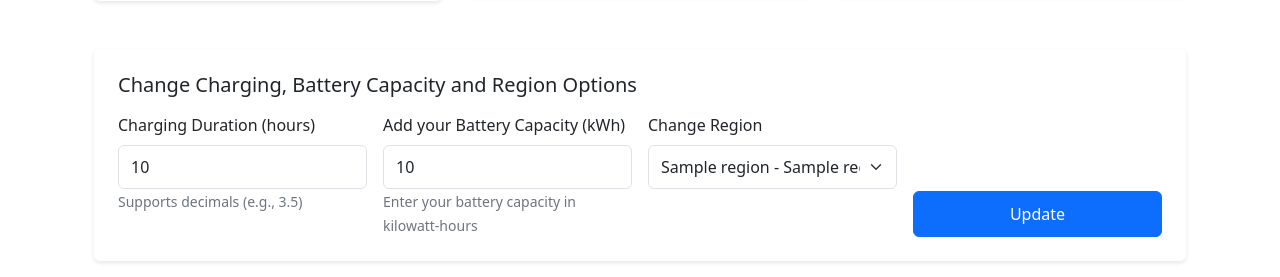
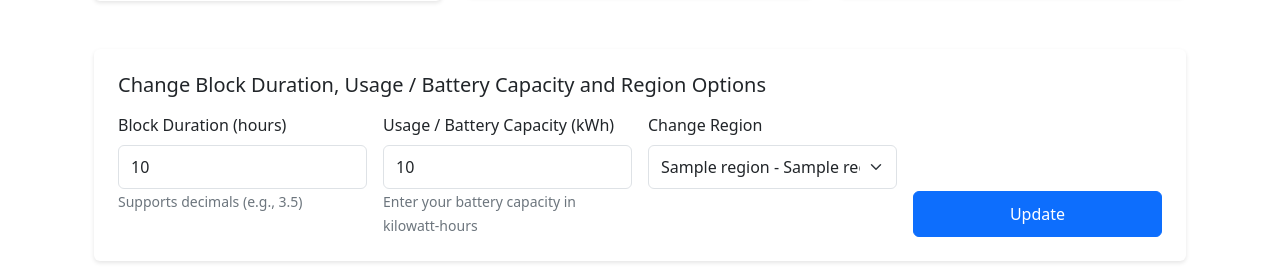
Before and after one commit to parkes-group/octopus, a Flask app: template app/templates/prices.html in a window 1280 px wide. Shown: the part 547-824 px from the top of the page. Run offline with Flask 3, Linux system fonts and the light colour scheme; the template is opened without the code that fills it: most values are stand-ins (such as "Sample title", 1, 10 or a date in 2020).

Commit message:
Update prices.html template

```diff
--- a/app/templates/prices.html
+++ b/app/templates/prices.html
@@ -331,11 +331,11 @@
 
         <div class="card mb-4">
             <div class="card-body">
-                <h2 class="h5 mb-3">Change Charging, Battery Capacity and Region Options</h2>
+                <h2 class="h5 mb-3">Change Block Duration, Usage / Battery Capacity and Region Options</h2>
                 <form method="GET" action="{{ url_for('main.prices') }}" class="row g-3">
 
                     <div class="col-md-3">
-                        <label for="duration" class="form-label">Charging Duration (hours)</label>
+                        <label for="duration" class="form-label">Block Duration (hours)</label>
                         <input type="number"
                                class="form-control"
                                id="duration"
@@ -351,7 +351,7 @@
                     </div>
 
                     <div class="col-md-3">
-                        <label for="capacity" class="form-label">Add your Battery Capacity (kWh)</label>
+                        <label for="capacity" class="form-label">Usage / Battery Capacity (kWh)</label>
                         <input type="number"
                                class="form-control"
                                id="capacity"
```
